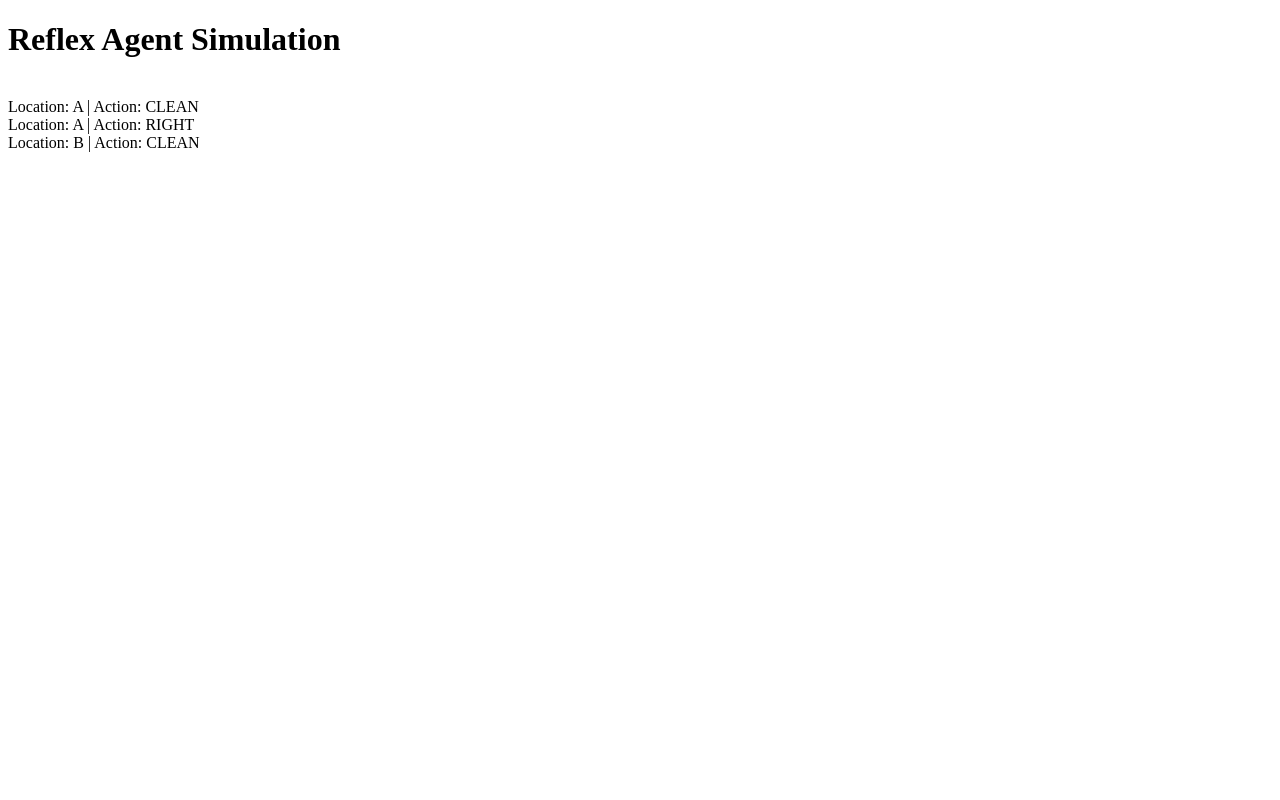
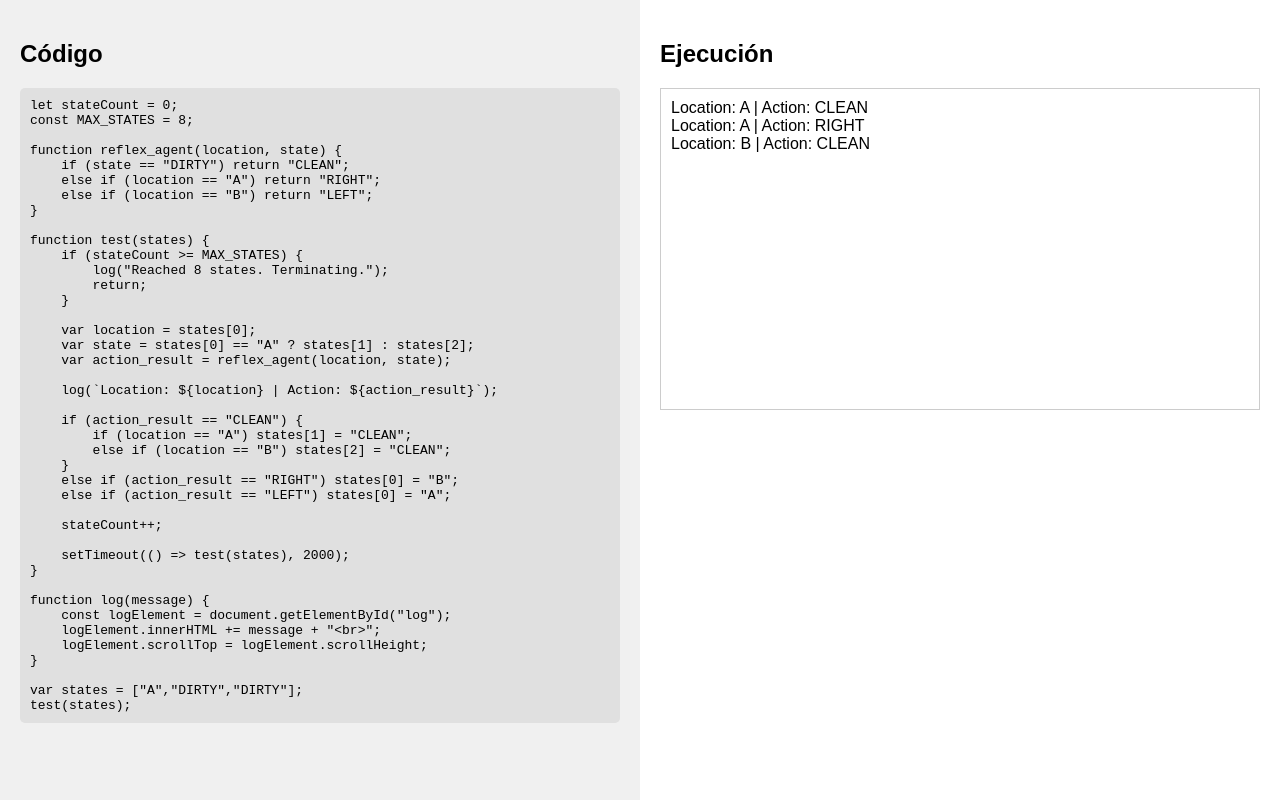
Before and after one commit to Desconocido502/Desconocido502.github.io, a plain HTML site: page index.html in a window 1280 px wide. Drawn offline with Linux system fonts and the light colour scheme.

Commit message:
3er commit

```diff
--- a/index.html
+++ b/index.html
@@ -4,10 +4,56 @@
     <meta charset="UTF-8">
     <meta name="viewport" content="width=device-width, initial-scale=1.0">
     <title>Reflex Agent Simulation</title>
+    <style>
+        body {
+            font-family: Arial, sans-serif;
+            margin: 0;
+            padding: 0;
+            display: flex;
+            height: 100vh;
+        }
+        .column {
+            flex: 1;
+            padding: 20px;
+            overflow-y: auto;
+        }
+        #code-column {
+            background-color: #f0f0f0;
+        }
+        #execution-column {
+            background-color: #ffffff;
+        }
+        pre {
+            background-color: #e0e0e0;
+            padding: 10px;
+            border-radius: 5px;
+            overflow-x: auto;
+        }
+        #log {
+            border: 1px solid #ccc;
+            padding: 10px;
+            height: 300px;
+            overflow-y: auto;
+        }
+    </style>
 </head>
 <body>
-    <h1>Reflex Agent Simulation</h1>
-    <div id="log"></div>
+    <div class="column" id="code-column">
+        <h2>Código</h2>
+        <pre><code id="source-code"></code></pre>
+    </div>
+    <div class="column" id="execution-column">
+        <h2>Ejecución</h2>
+        <div id="log"></div>
+    </div>
     <script src="reflex_agent.js"></script>
+    <script>
+        // Cargar y mostrar el código fuente
+        fetch('reflex_agent.js')
+            .then(response => response.text())
+            .then(code => {
+                document.getElementById('source-code').textContent = code;
+            });
+    </script>
 </body>
 </html>
--- a/reflex_agent.js
+++ b/reflex_agent.js
@@ -9,7 +9,7 @@ function reflex_agent(location, state) {
 
 function test(states) {
     if (stateCount >= MAX_STATES) {
-        document.getElementById("log").innerHTML += "<br>Reached 8 states. Terminating.";
+        log("Reached 8 states. Terminating.");
         return;
     }
 
@@ -17,7 +17,7 @@ function test(states) {
     var state = states[0] == "A" ? states[1] : states[2];
     var action_result = reflex_agent(location, state);
 
-    document.getElementById("log").innerHTML += "<br>Location: " + location + " | Action: " + action_result;
+    log(`Location: ${location} | Action: ${action_result}`);
 
     if (action_result == "CLEAN") {
         if (location == "A") states[1] = "CLEAN";
@@ -28,7 +28,13 @@ function test(states) {
 
     stateCount++;
 
-    setTimeout(function(){ test(states); }, 2000);
+    setTimeout(() => test(states), 2000);
+}
+
+function log(message) {
+    const logElement = document.getElementById("log");
+    logElement.innerHTML += message + "<br>";
+    logElement.scrollTop = logElement.scrollHeight;
 }
 
 var states = ["A","DIRTY","DIRTY"];
```
